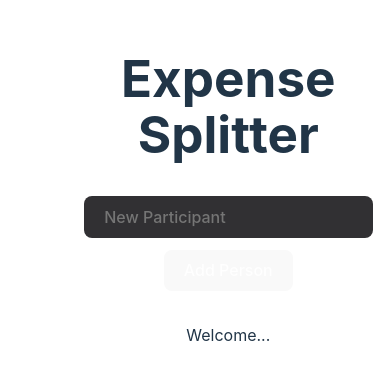
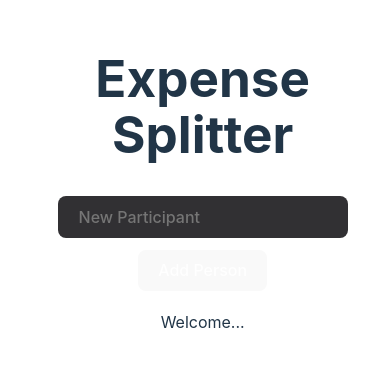
Before and after one commit to unpro-grammer/splitty, a Vue app: page / in a window 390 px wide. Shown: the part 257-636 px from the top of the page. Built offline with nearby package versions, Linux system fonts and the light colour scheme.

Commit message:
Decrease padding in mobile view

```diff
--- a/src/style.css
+++ b/src/style.css
@@ -267,4 +267,10 @@ option:focus {
   .delete-btn:hover {
     filter: none;
   }
+  #app {
+    max-width: 1280px;
+    margin: 0 auto;
+    padding: 1.2rem;
+    text-align: center;
+  }
 }
```
